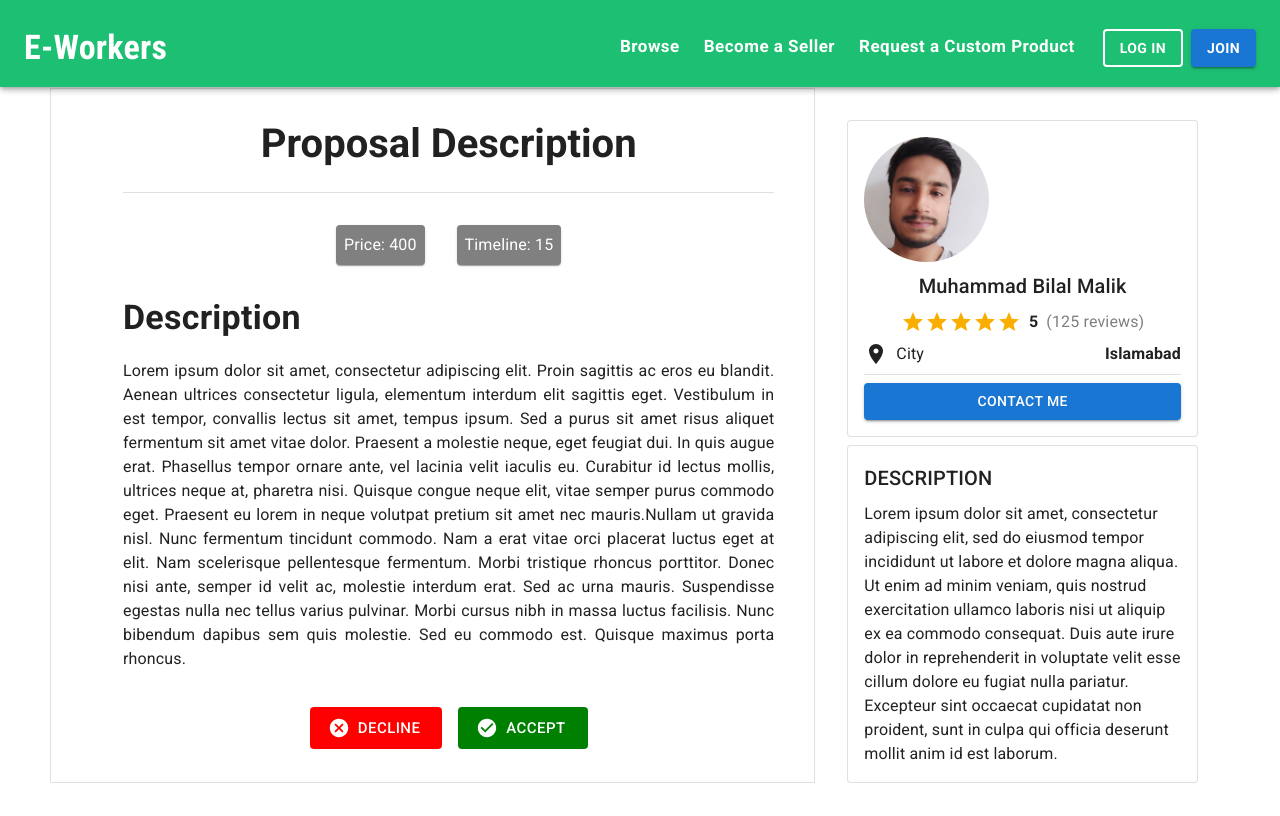
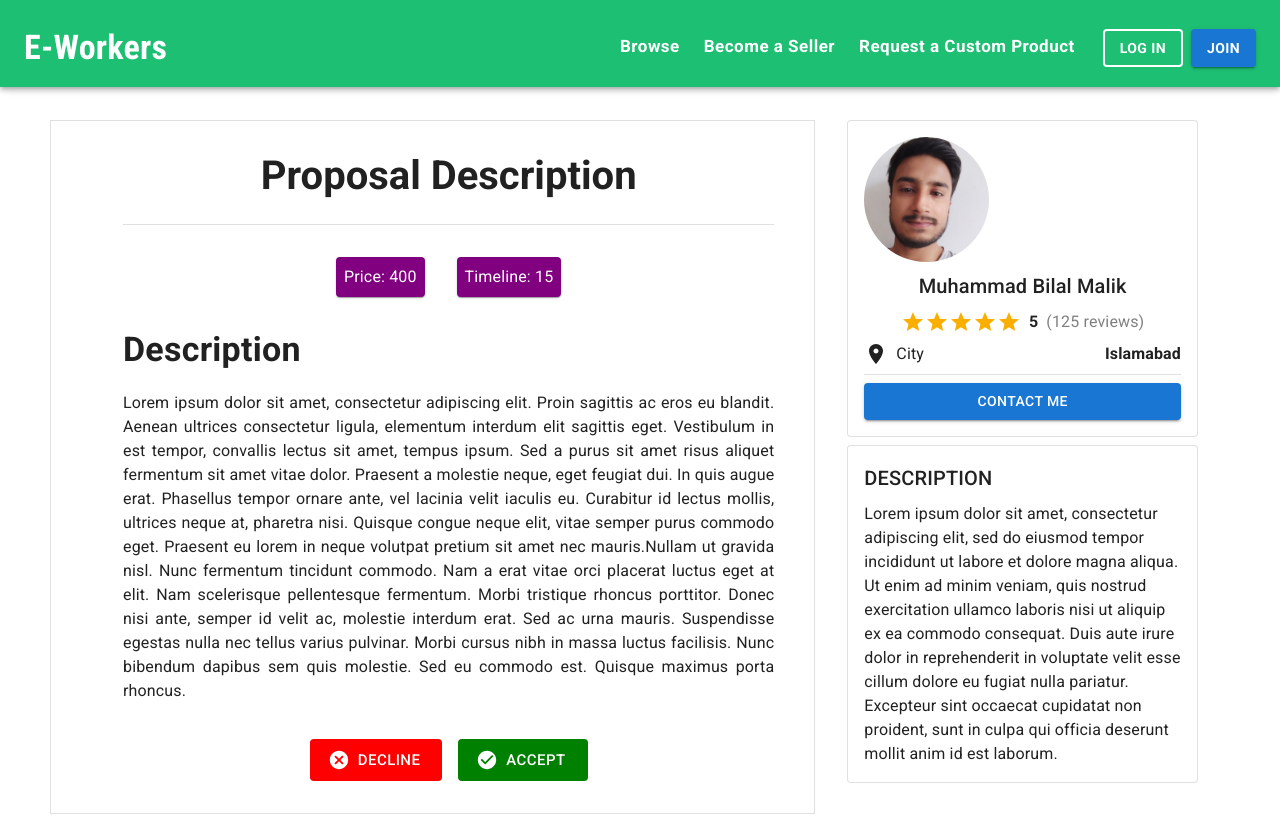
Before and after one commit to bilal42011/Ecommerce-Platform-For-Customized-Products, a React (Create React App) app: page /sellerprofile/1/customrequests/1/customproposals/1 in a window 1280 px wide. Shown: the top 816 px of the page. Built offline with nearby package versions, Linux system fonts and the light colour scheme.

Commit message:
Made changes to arrange layout and added couple of things

```diff
--- a/src/Components/CustomProposalDetails/ProposalDetails/ProposalDescription/ProposalDescription.js
+++ b/src/Components/CustomProposalDetails/ProposalDetails/ProposalDescription/ProposalDescription.js
@@ -18,7 +18,7 @@ const proposalData={
 
 const ProposalDescription = () => {
   return (
-    <Stack justifyContent="center" spacing={2} sx={{paddingX:5}}>
+    <Stack justifyContent="center" spacing={2} sx={{paddingX:5,paddingY:4}}>
 <Item sx={{paddingBottom:1,borderTop:"2px"}} align="center" variant="none">
     <Typography variant="h3" color="rgba(0, 0, 0, 0.87)"
      fontSize="2.5rem" fontFamily="Roboto,Helvetica,Arial,sans-serif" sx={{fontWeight:"900"}}>
@@ -27,12 +27,12 @@ const ProposalDescription = () => {
 </Item>
 <Divider />
 <Stack direction="row" justifyContent="center" sx={{pt:2}} spacing={4}>
-<Item sx={{backgroundColor:"gray",p:1,color:"white",fontFamily:"Roboto, sans-serif"}}>
+<Item sx={{backgroundColor:"purple",p:1,color:"white",fontFamily:"Roboto, sans-serif"}}>
   <Typography fontFamily="Roboto, sans-serif">
     {`Price:  ${proposalData.price}`}
   </Typography>
 </Item>
-<Item sx={{backgroundColor:"gray",p:1,color:"white",fontFamily:"Roboto, sans-serif"}}>
+<Item sx={{backgroundColor:"purple",p:1,color:"white",fontFamily:"Roboto, sans-serif"}}>
 <Typography fontFamily="Roboto, sans-serif">
     {`Timeline:  ${proposalData.timeline}`}
   </Typography>
--- a/src/Components/CustomProposalDetails/ProposalDetails/ProposalDetails.js
+++ b/src/Components/CustomProposalDetails/ProposalDetails/ProposalDetails.js
@@ -19,12 +19,12 @@ const userDetail = {
 
 const ProposalDetails = () => {
   return (
-    <Grid container justifyContent="center" columnSpacing={4} rowSpacing={4}>
+    <Grid container justifyContent="center" columnSpacing={4}>
 <Grid item xs={12} md={7}
-sx={{paddingTop:4,border:"1px solid rgba(0, 0, 0, 0.12)"}}>
+sx={{border:"1px solid rgba(0, 0, 0, 0.12)"}}>
 <ProposalDescription />
 </Grid>
-<Grid item xs={12} md={3.5}>
+<Grid item xs={12} md={3.5} sx={{mt:{xs:4,md:0}}}>
 <SellerProfileDescription user={userDetail}/>
 </Grid>
 
--- a/src/styles/index.css
+++ b/src/styles/index.css
@@ -5,6 +5,7 @@ html,
 body {
   margin: 0;
   padding: 0;
+  box-sizing: border-box;
 }
 .swiper {
   margin-top: 3rem;
```
